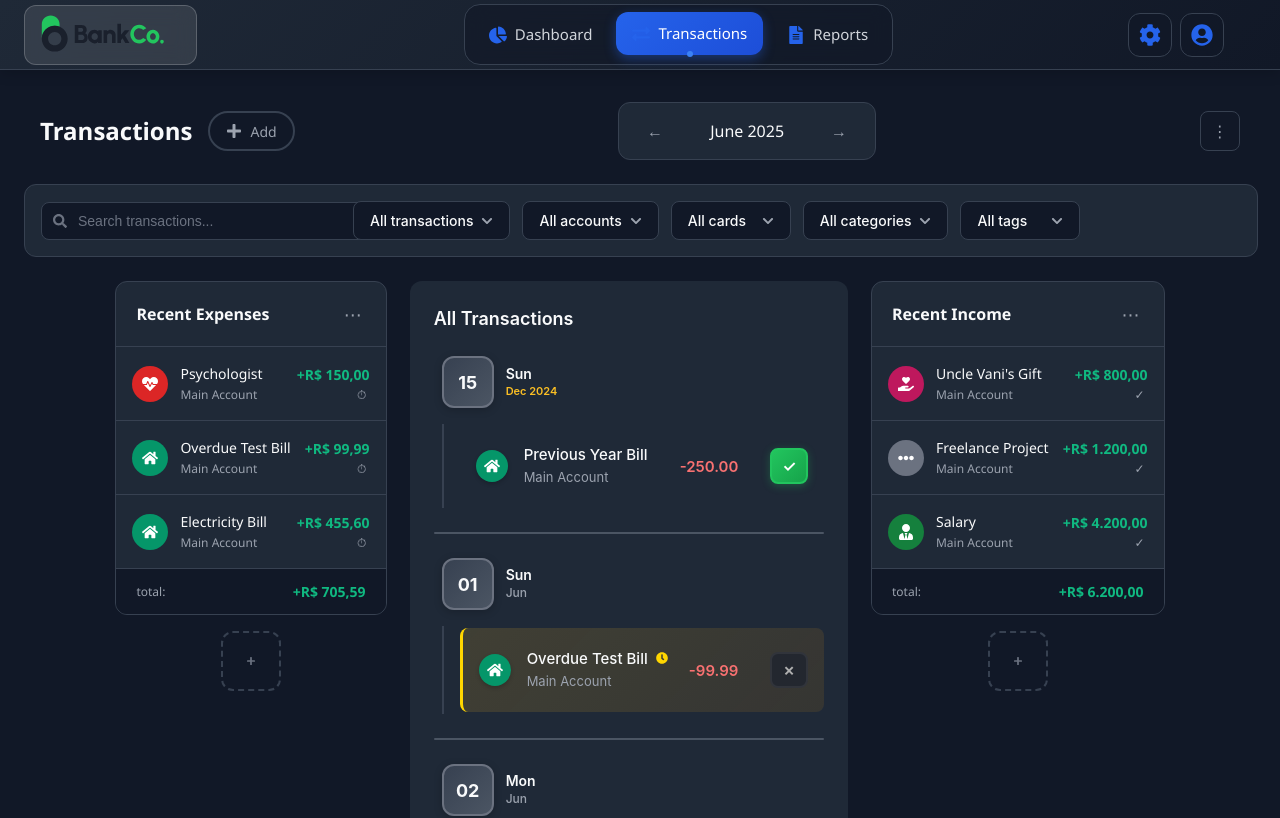
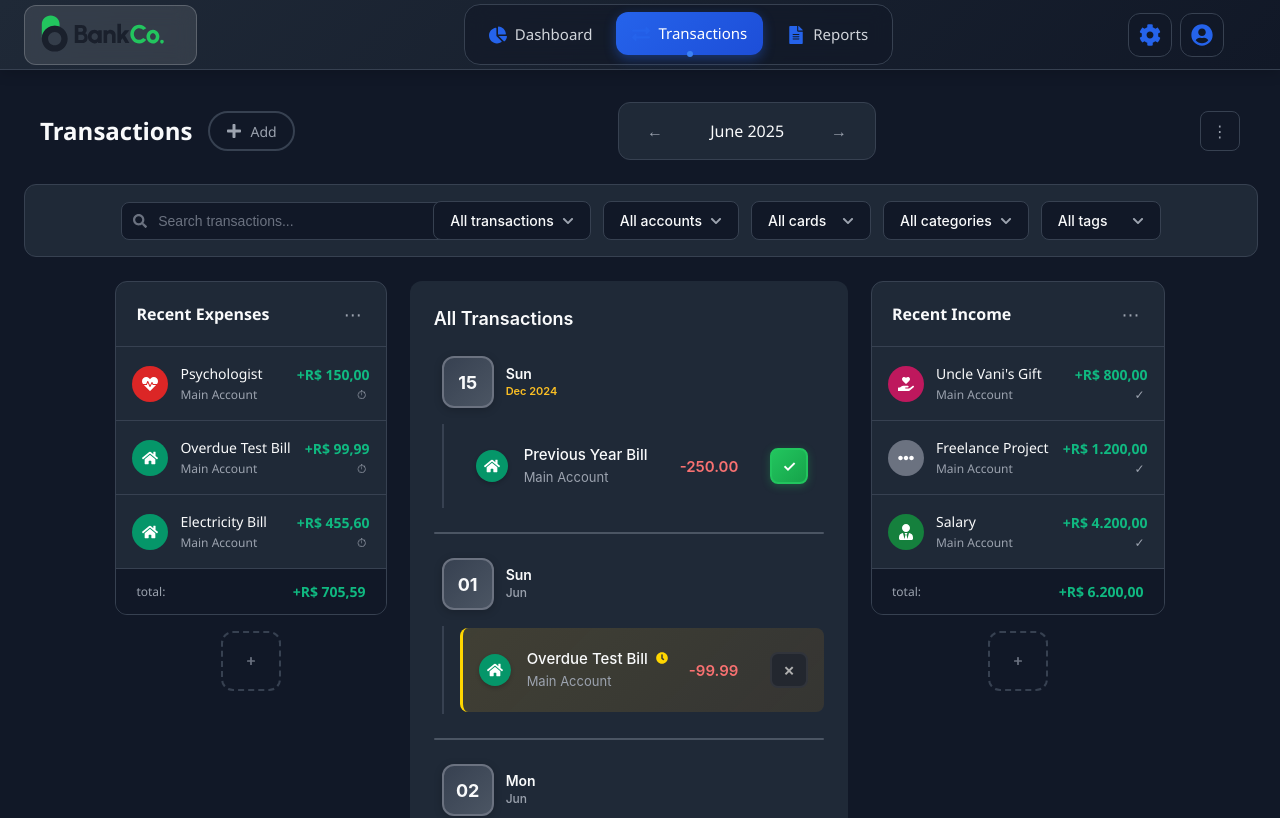
Before and after one commit to Tales-K/finances-manager-frontend, a React (Vite) app: page /transactions in a window 1280 px wide. Shown: the top 818 px of the page. Built offline with nearby package versions, Linux system fonts and the light colour scheme.

Commit message:
fix: fix filter bar spacing

```diff
--- a/src/components/FilterBar/FilterBar.css
+++ b/src/components/FilterBar/FilterBar.css
@@ -3,6 +3,7 @@
   display: flex;
   gap: 12px;
   align-items: center;
+  justify-content: center;
   padding: 16px;
   background: #1f2937;
   border-radius: 12px;
@@ -31,8 +32,7 @@
 .filter-input-container {
   position: relative;
   min-width: 200px;
-  flex: 1;
-  max-width: 300px;
+  width: 300px;
 }
 
 .search-icon {
@@ -208,12 +208,12 @@
     flex-direction: column;
     gap: 12px;
     align-items: stretch;
+    justify-content: stretch;
   }
 
   .filter-input-container {
     min-width: unset;
-    max-width: unset;
-    flex: unset;
+    width: 100%;
   }
 
   .filter-dropdown-btn {
```
